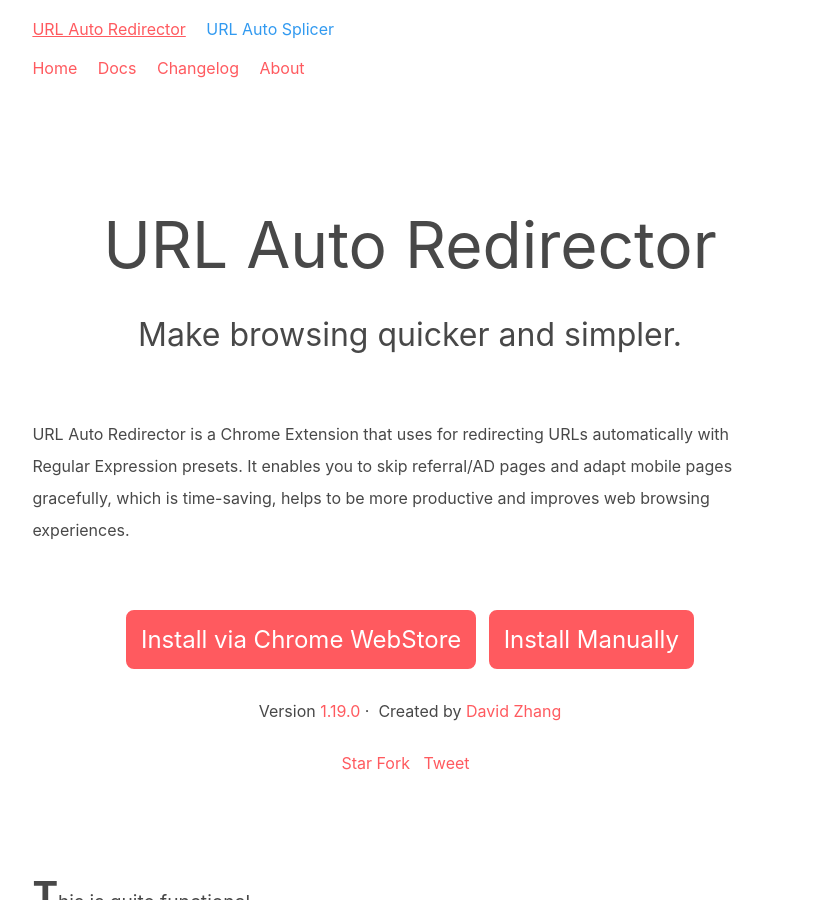
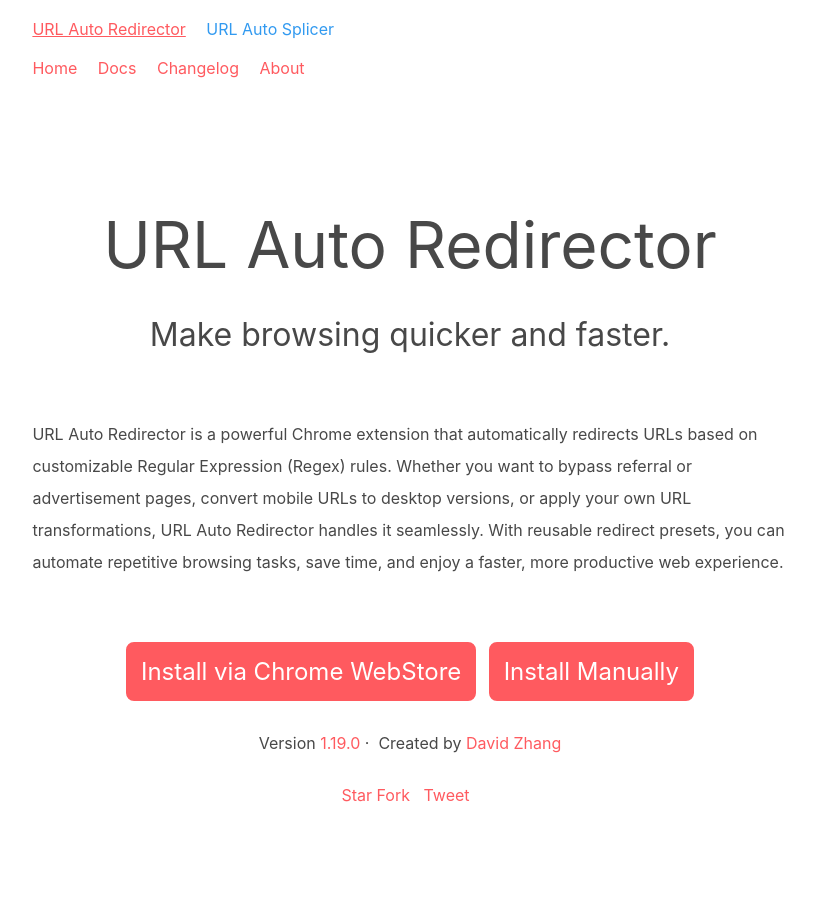
Before and after one commit to URLAutoRedirector/urlautoredirector.github.io, a Jekyll site: the page built from _docs/index.html, in a window 1280 px wide and 900 px high. Shown: the whole window, without its empty margins (230-1045 px from the left). Built offline with Jekyll 4.4.1, drawn with Linux system fonts in a browser that asks for light colours; comment, search, counter and statistics services are not loaded.

```diff
--- a/_docs/index.html
+++ b/_docs/index.html
@@ -9,12 +9,12 @@ permalink: index.html
           URL Auto Redirector
         </div>
         <div id="ext-desc">
-          Make browsing quicker and simpler.
+          Make browsing quicker and faster.
         </div>
         <div id="ext-detail">
-          URL Auto Redirector is a Chrome Extension that uses for redirecting URLs automatically with Regular Expression presets.
-          It enables you to skip referral/AD pages and adapt mobile pages gracefully,
-          which is time-saving, helps to be more productive and improves web browsing experiences.
+          URL Auto Redirector is a powerful Chrome extension that automatically redirects URLs based on customizable Regular Expression (Regex) rules.
+          Whether you want to bypass referral or advertisement pages, convert mobile URLs to desktop versions, or apply your own URL transformations, URL Auto Redirector handles it seamlessly.
+          With reusable redirect presets, you can automate repetitive browsing tasks, save time, and enjoy a faster, more productive web experience.
         </div>
       </div>
       <div id="install">
```
Also changed, not shown: _docs/URLAutoSplicer.md (+3 -1 lines), _docs/no-more-headlinex.md (deleted, +0 -50 lines), _docs/vscode-context-popup.md (deleted, +0 -28 lines).
